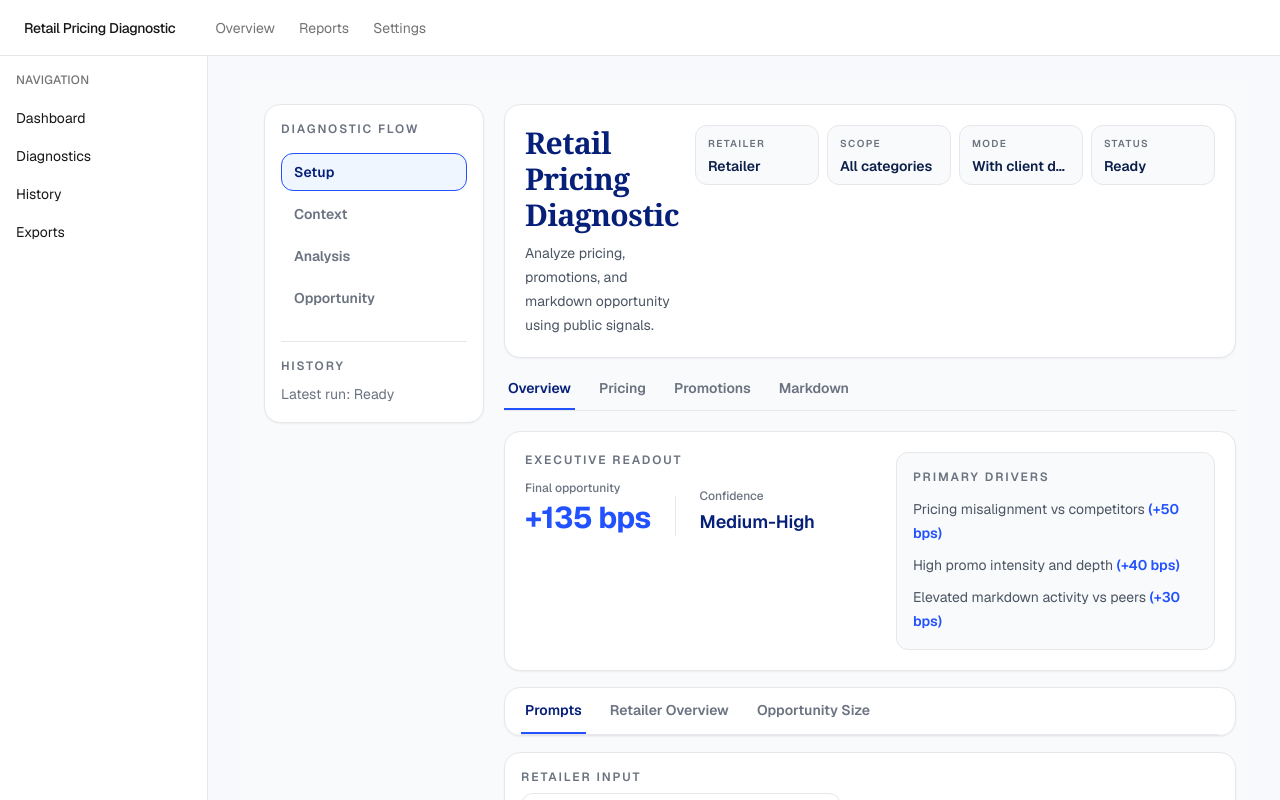
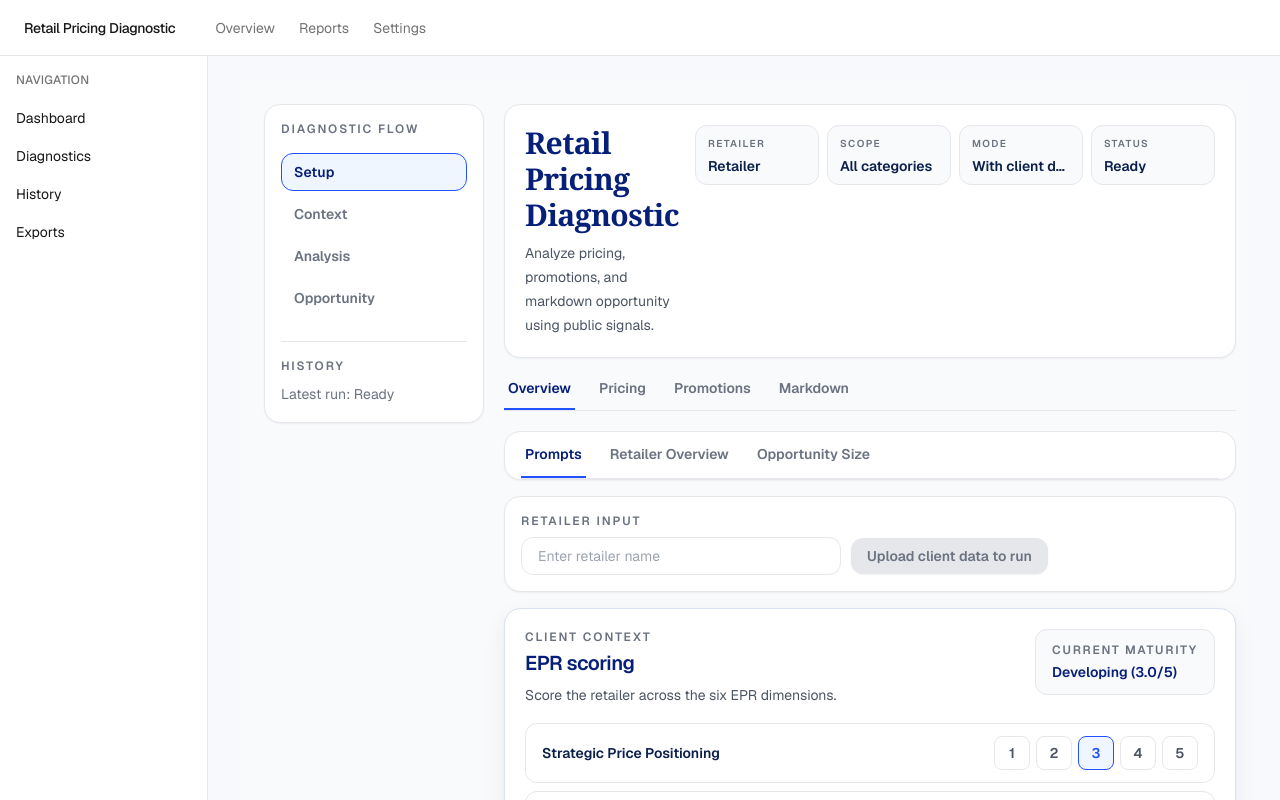
Before and after one commit to jkurth92/retail-pricing-diagnostic, a Next.js app: page / in a window 1280 px wide. Shown: the top 800 px of the page. Built offline with nearby package versions, Linux system fonts and the light colour scheme.

Commit message:
Remove redundant sections from Home and PromptsSection components, simplifying the layout and improving overall clarity and user experience.

```diff
--- a/app/page.tsx
+++ b/app/page.tsx
@@ -319,59 +319,6 @@ const opportunity = estimateOpportunity(mockInputs);
     </section>
   ) : (
     <div className="space-y-4">
-      <section className="rounded-2xl border border-gray-200 bg-white p-5 shadow-sm">
-        <div className="grid gap-5 lg:grid-cols-[1.1fr_1fr] lg:items-start">
-          <div>
-            <p className="text-xs font-semibold uppercase tracking-[0.16em] text-gray-500">
-              Executive readout
-            </p>
-            <div className="mt-3 flex flex-wrap items-end gap-x-6 gap-y-3">
-              <div>
-                <p className="text-xs font-medium text-gray-500">Final opportunity</p>
-                <p className="mt-1 text-3xl font-bold tracking-tight text-[var(--ui-blue)]">
-                  {analysisMode === "hybrid"
-                    ? "+135 bps"
-                    : opportunity.totalMarginUpliftBps}
-                </p>
-              </div>
-              <div className="h-10 w-px bg-gray-200" />
-              <div>
-                <p className="text-xs font-medium text-gray-500">Confidence</p>
-                <p className="mt-1 text-lg font-semibold text-[var(--ui-navy)]">
-                  {analysisMode === "hybrid" ? "Medium-High" : "Medium"}
-                </p>
-              </div>
-            </div>
-          </div>
-
-          <div className="rounded-xl border border-gray-200 bg-gray-50 p-4">
-            <p className="text-xs font-semibold uppercase tracking-[0.16em] text-gray-500">
-              Primary drivers
-            </p>
-            <div className="mt-3 grid gap-2 text-sm leading-6 text-gray-600">
-              <p>
-                Pricing misalignment vs competitors{" "}
-                <span className="font-semibold text-[var(--ui-blue)]">
-                  ({opportunity.pricing.marginUpliftBps})
-                </span>
-              </p>
-              <p>
-                High promo intensity and depth{" "}
-                <span className="font-semibold text-[var(--ui-blue)]">
-                  ({opportunity.promotions.marginUpliftBps})
-                </span>
-              </p>
-              <p>
-                Elevated markdown activity vs peers{" "}
-                <span className="font-semibold text-[var(--ui-blue)]">
-                  ({opportunity.markdown.marginUpliftBps})
-                </span>
-              </p>
-            </div>
-          </div>
-        </div>
-      </section>
-
       <div className="rounded-2xl border border-gray-200 bg-white px-4 pt-3 shadow-sm">
         <div className="flex flex-wrap gap-5 border-b border-gray-200">
         {[
@@ -764,7 +711,7 @@ function PromptsSection({
   return (
     <div className="space-y-4">
       <section className="rounded-2xl border border-gray-200 bg-white p-4 shadow-sm">
-        <div className="flex flex-col gap-4 xl:flex-row xl:items-center xl:justify-between">
+        <div className="flex flex-col gap-4 xl:flex-row xl:items-center">
           <div className="space-y-2">
             <p className="text-xs font-semibold uppercase tracking-[0.16em] text-gray-500">
               Retailer input
@@ -805,10 +752,6 @@ function PromptsSection({
                   : "Upload client data to run"}
               </button>
             </div>
-          </div>
-
-          <div className="text-xs font-medium uppercase tracking-[0.14em] text-gray-400">
-            Looking across all categories
           </div>
         </div>
       </section>
```
